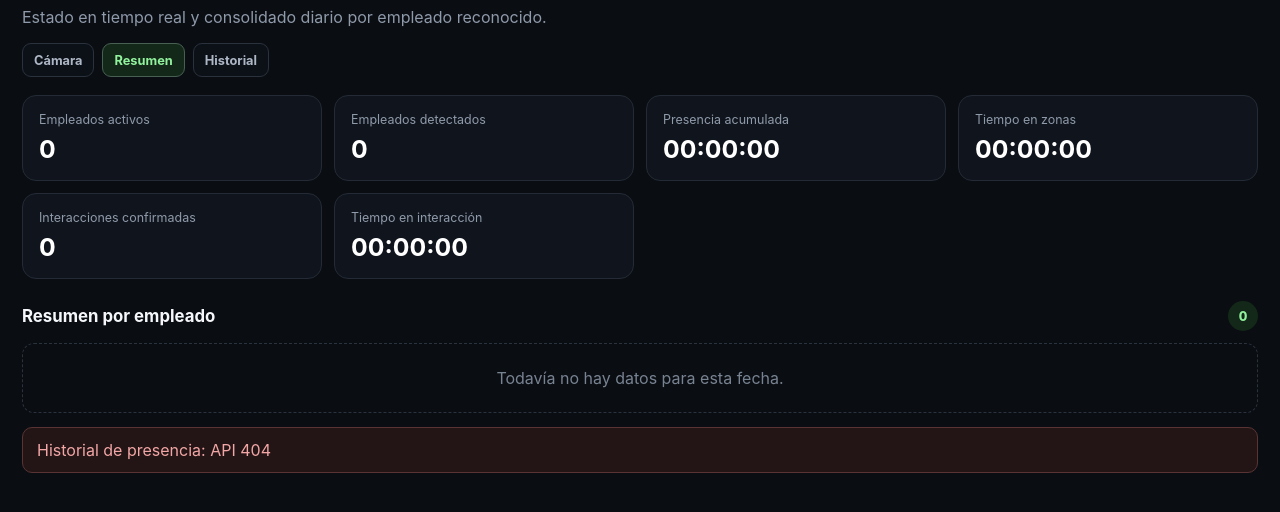
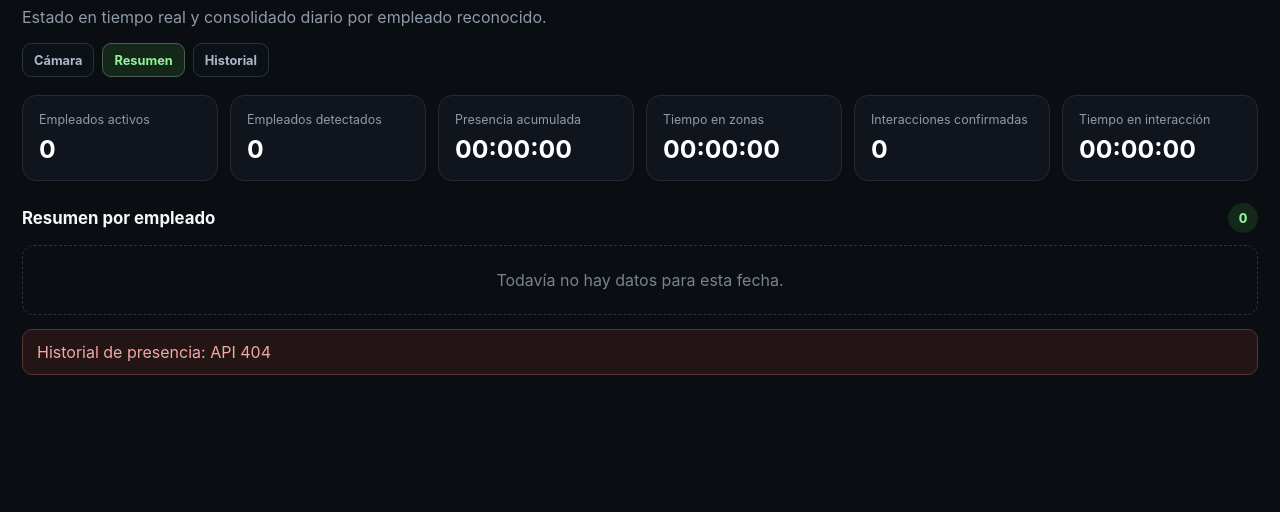
Before and after one commit to moudevos/supervision-webcam, a website built with Vite: page frontend/summary.html in a window 1280 px wide. Shown: the part 86-598 px from the top of the page. Built offline with nearby package versions, Linux system fonts and the light colour scheme; no server answers.

Commit message:
Make dashboard metrics adapt to added interaction cards

```diff
--- a/frontend/src/dashboard.css
+++ b/frontend/src/dashboard.css
@@ -129,7 +129,7 @@ h1 {
 
 .dashboard-metrics {
   display: grid;
-  grid-template-columns: repeat(4, minmax(0, 1fr));
+  grid-template-columns: repeat(auto-fit, minmax(180px, 1fr));
   gap: 12px;
   margin-bottom: 18px;
 }
```
